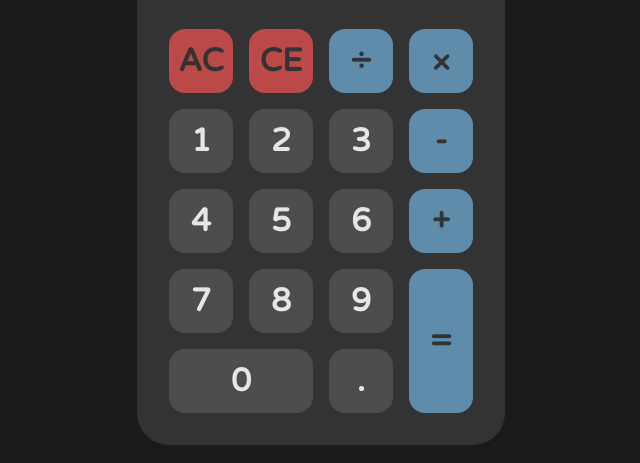
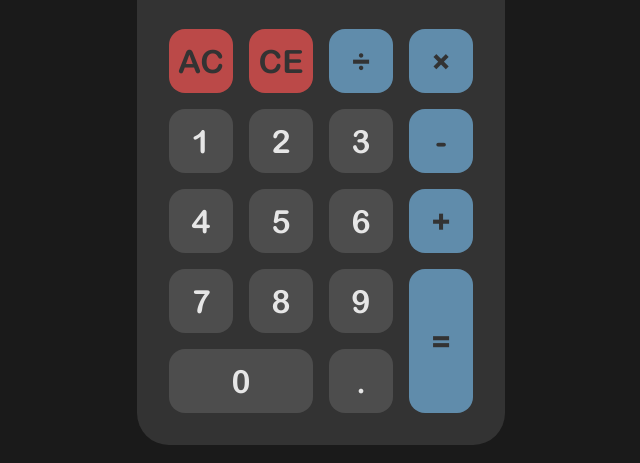
Before and after one commit to enetwarch/calculator, a plain HTML site: page index.html in a window 1280 px wide. Shown: the part 243-706 px from the top of the page, 319-959 px from the left. Drawn offline with Linux system fonts and the light colour scheme.

Commit message:
changed font to arial rounded mt bold

```diff
--- a/css/style.css
+++ b/css/style.css
@@ -1,4 +1,7 @@
-@import url('https://fonts.googleapis.com/css2?family=Varela+Round&display=swap');
+@font-face {
+    font-family: "Arial Rounded MT Bold";
+    src: url("../font/arialroundedmtbold.ttf");
+}
 
 :root {
     --black-1: #1a1a1a;
@@ -13,7 +16,7 @@
 * {
     -webkit-tap-highlight-color: transparent;
     box-sizing: border-box;
-    font-family: "Varela Round", sans-serif;
+    font-family: "Arial Rounded MT Bold", sans-serif;
     font-weight: bold;
     margin: 0;
     padding: 0;
```
Also changed, not shown: README.md, font/arialroundedmtbold.ttf (added).
